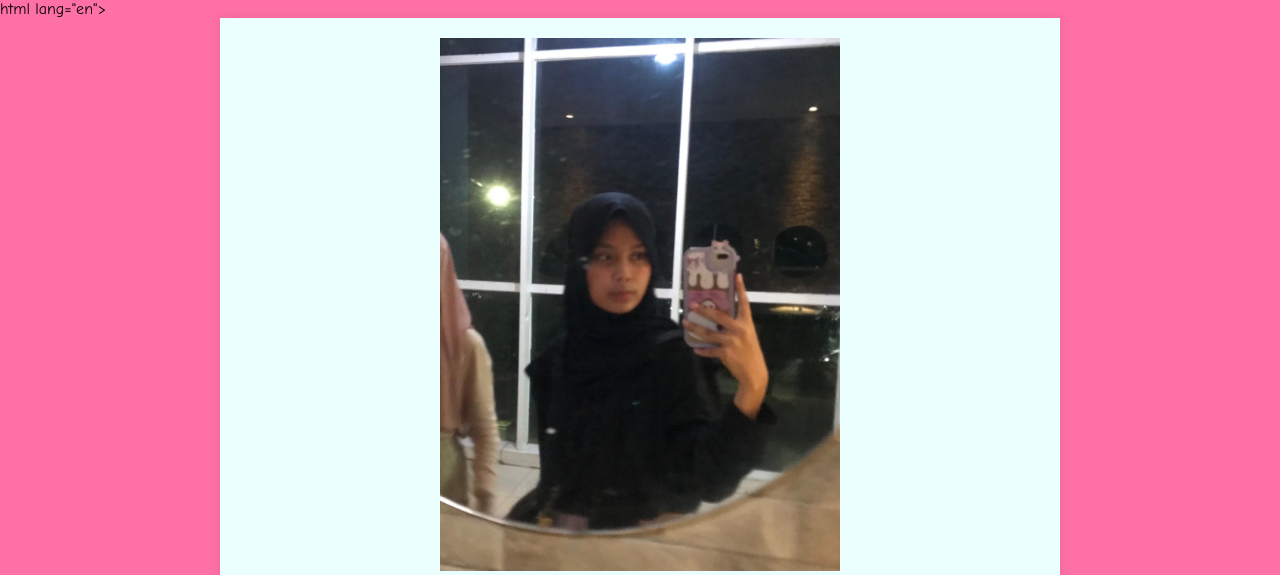
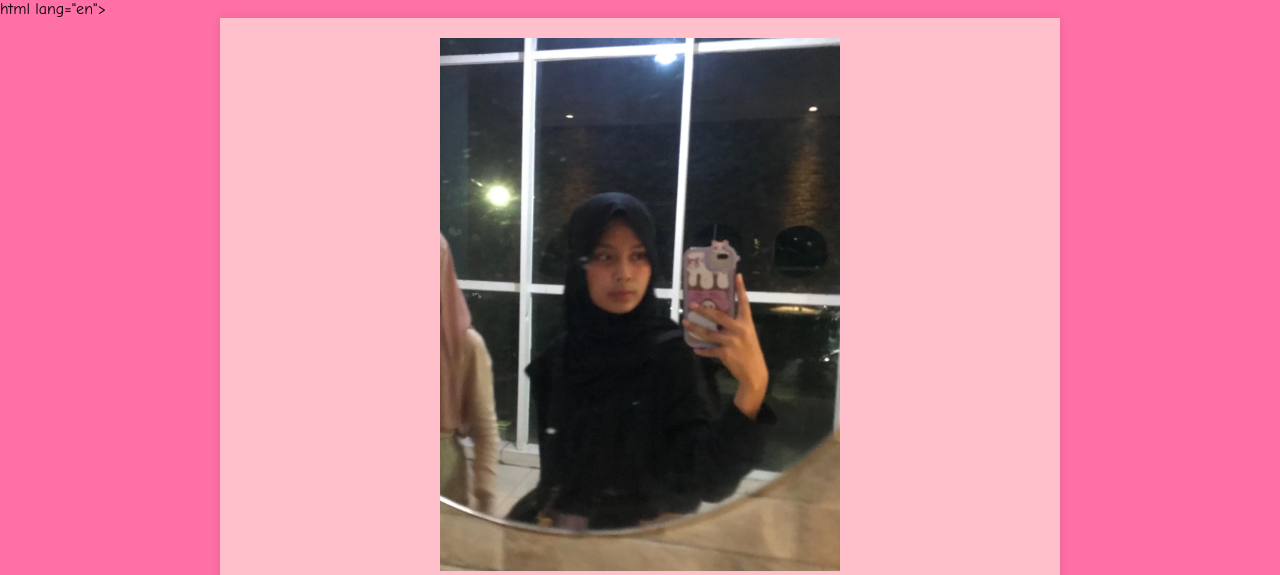
Before and after one commit to maylasykr12/myla, a plain HTML site: page index.html in a window 1280 px wide. Shown: the top 575 px of the page. Drawn offline with Linux system fonts and the light colour scheme.

Commit message:
Update index.html

```diff
--- a/index.html
+++ b/index.html
@@ -14,7 +14,7 @@ html lang="en">
             max-width: 800px;
             margin: 0 auto;
             padding: 20px;
-            background-color: #EAFFFE;
+            background-color: #FFC0CB;
             box-shadow: 0 0 10px rgba(0, 0, 0, 0.1);
         }
         .header {
```
